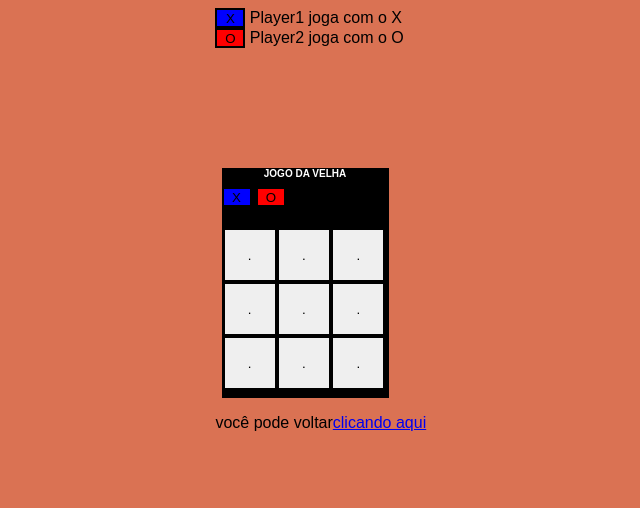
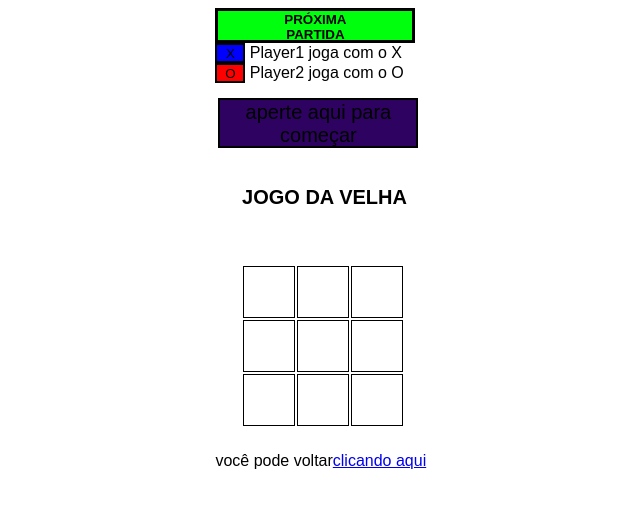
Before and after one commit to Fatmanpiu/port, a plain HTML site: page projetos/jogo.html in a window 1280 px wide. Shown: the whole page, without its empty margins (335-975 px from the left). Drawn offline with Linux system fonts and the light colour scheme.

Commit message:
Update jogo.html

```diff
--- a/projetos/jogo.html
+++ b/projetos/jogo.html
@@ -6,9 +6,14 @@
     <meta name="viewport" content="width=device-width, initial-scale=1.0">
     <title>JOGO DA VELHA</title>
 </head>
+
 <style>
+
+
+
     body{
-    background-color: rgb(218, 114, 83);
+
+    background-color: rgb(255, 255, 255);
     font-family: Arial, Helvetica, sans-serif;
     width: auto;
      height: auto;
@@ -17,15 +22,18 @@
 
     }
     section{
-     background-color: black;
      width: 167px;
-     height: 230px;
-     margin-left: auto;
+     height: 250px;
+     margin-left: 45%;
      margin-right: auto;
-     margin-top: 120px;
+     margin-top: 3%;
+    }
+    td{
+        background-color: #000;
     }
 
     button{
+        background-color: white;
        border: none;
        width: 50px;
        height: 50px;
@@ -33,98 +41,118 @@
 
     }
     #jogador{
-        color: azure;
+        color: rgb(0, 0, 0);
         width: 165px;
         height: 20px;
         text-align: center;
     }
 
-   #play{
-    width: 100px;
-    height: auto;
-   }
    header{
     margin-left: 43%;
      margin-right: auto;
    }
+
    footer{
     margin-left: 43%;
      margin-right: auto;
    }
+
 </style>
 <body>
    <header>
-    <button style="background-color: blue;width: 30px; height: 20px; border: 2px solid black;">X</button> Player1 joga com o X <br>
-    <button style="background-color: red;width: 30px; height: 20px; border: 2px solid black;">O</button> Player2 joga com o O <br>
+    <button onclick="atualizarPagina()" style="background-color: rgb(0, 255, 13);width: 200px; height: 35px;margin-left: auto;margin-right: auto; border: 3px solid black;">
+        <strong>PRÓXIMA <br>
+             PARTIDA</strong></button>
+    <br>
+    <button style="background-color: blue;width: 30px; height: 20px; border: 2px solid black;">X</button> Player1 joga com o X
+    <br>
+    <button style="background-color: red;width: 30px; height: 20px; border: 2px solid black;">O</button> Player2 joga com o O
+    <br>
+    <button  style="background-color: rgb(46, 2, 97);width: 200px; height: 50px; border: 2px solid black; margin-left: 3px;color: #000; margin-top: 15px;font-size: 20px;" id="players">aperte aqui para <br>
+        começar</button>
+    <br>
 
    </header>
+
+
+
     <section>
-       <h1 style="font-size: 10px; color: white; text-align: center; margin-top: 20px;">JOGO DA VELHA</h1>
-       <div id="play">
-        <button style="background-color: blue;width: 30px; height: 20px; border: 2px solid black;" id="troca">X</button>
-        <button style="background-color: red;width: 30px; height: 20px; border: 2px solid black;" id="mudar">O</button>
-    </div>
-        <div id="jogador"></div>
+       <h1 style="font-size: 20px; color: rgb(0, 0, 0); text-align: center;">JOGO DA VELHA</h1>
+        <div id="jogador" style="font-size: 30px;"></div>
+        <br>
     <table id="geral">
         <tr>
-            <td>
-            <button id="b1">.</button>
-            <button id="b2">.</button>
-            <button id="b3">.</button>
-            </td>
+
+            <td><button style="font-size: 30px; color: white;" id="bt1">.</button></td>
+            <td><button style="font-size: 30px;color: white;" id="bt2">.</button></td>
+            <td><button style="font-size: 30px;color: white;"id="bt3">.</button></td>
+
         </tr>
         <tr>
-            <td>
-                <button id="b4">.</button>
-                <button id="b5">.</button>
-                <button id="b6">.</button>
-            </td>
+
+                <td><button style="font-size: 30px;color: white;" id="bt4">.</button></td>
+                <td><button style="font-size: 30px;color: white;" id="bt5">.</button></td>
+                <td><button style="font-size: 30px;color: white;" id="bt6">.</button></td>
+
         </tr>
         <tr>
-            <td>
-                <button id="b7">.</button>
-                <button id="b8">.</button>
-                <button id="b9">.</button>
-            </td>
+
+                <td><button style="font-size: 30px;color: white;" id="bt7">.</button></td>
+                <td><button style="font-size: 30px;color: white;" id="bt8">.</button></td>
+                <td><button style="font-size: 30px;color: white;" id="bt9">.</button></td>
+
         </tr>
     </table>
     </section>
     <footer>
+
         <p> você pode voltar<a href="../index.html" rel="prev">clicando aqui</a></p>
      </footer>
 </body>
 <script>
-
+const bt1 = document.getElementById('bt1')
+const bt2 = document.getElementById('bt2')
+const bt3 = document.getElementById('bt3')
+const bt4 = document.getElementById('bt4')
+const bt5 = document.getElementById('bt5')
+const bt6 = document.getElementById('bt6')
+const bt7 = document.getElementById('bt7')
+const bt8 = document.getElementById('bt8')
+const bt9 = document.getElementById('bt9')
+//faz com que todos os buttons na tabela funcionem
 const botoes = document.querySelectorAll("#geral button")
 const jogador = document.getElementById('jogador')
 const troca = document.getElementById('troca')
 const mudar = document.getElementById('mudar')
 
-troca.addEventListener('click',function(){
+function atualizarPagina() {
+  location.reload();
+}
+
+
+players.addEventListener('click',function(){
 jogador.innerHTML = 'player1'
 //o parametro dentro do forEach que possibilita o codigo funcionar
 botoes.forEach( b => {
 	b.addEventListener("click", () => {
+     if (jogador.innerHTML === 'player1') {
         b.innerHTML = 'X'
+      jogador.innerHTML = 'player2'
+    document.getElementById('players').style.backgroundColor = "red"
+    document.getElementById('players').innerHTML = 'O'
+     }else{
+        b.innerHTML = 'O'
+        jogador.innerHTML = 'player1'
+    document.getElementById('players').style.backgroundColor = "blue"
+    document.getElementById('players').innerHTML = 'X'
+    players.disabled = true;
+     }
+      b.style.color = "black"
+
 
 	})
 })
 })
 
-mudar.addEventListener('click',function(){
-jogador.innerHTML = 'player2'
-//o parametro dentro do forEach que possibilita o codigo funcionar
-botoes.forEach( b => {
-	b.addEventListener("click", () => {
-        b.innerHTML = 'O'
-
-	})
-})
-})
-
-
-
-
-
 </script>
 </html>
```
